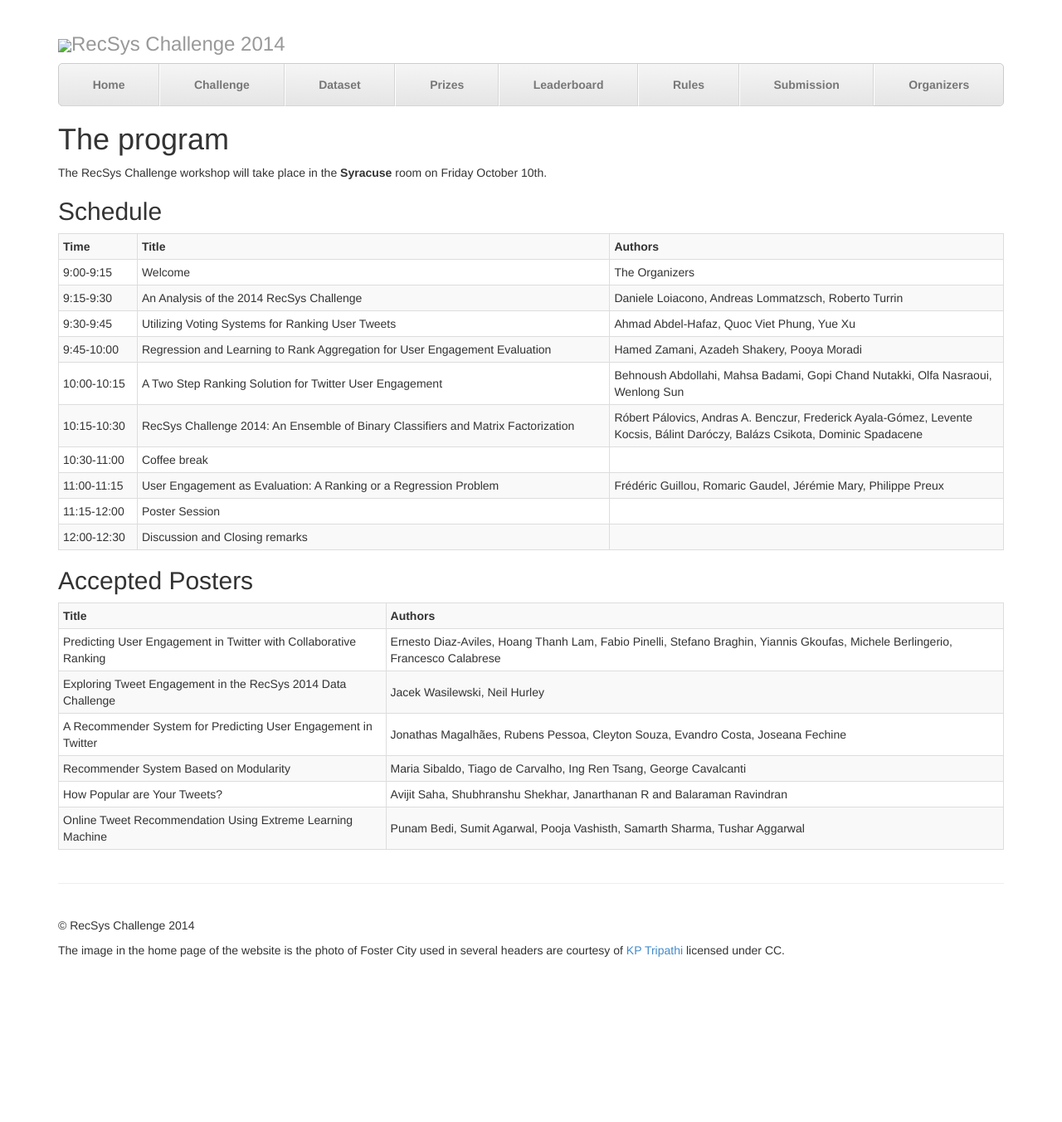
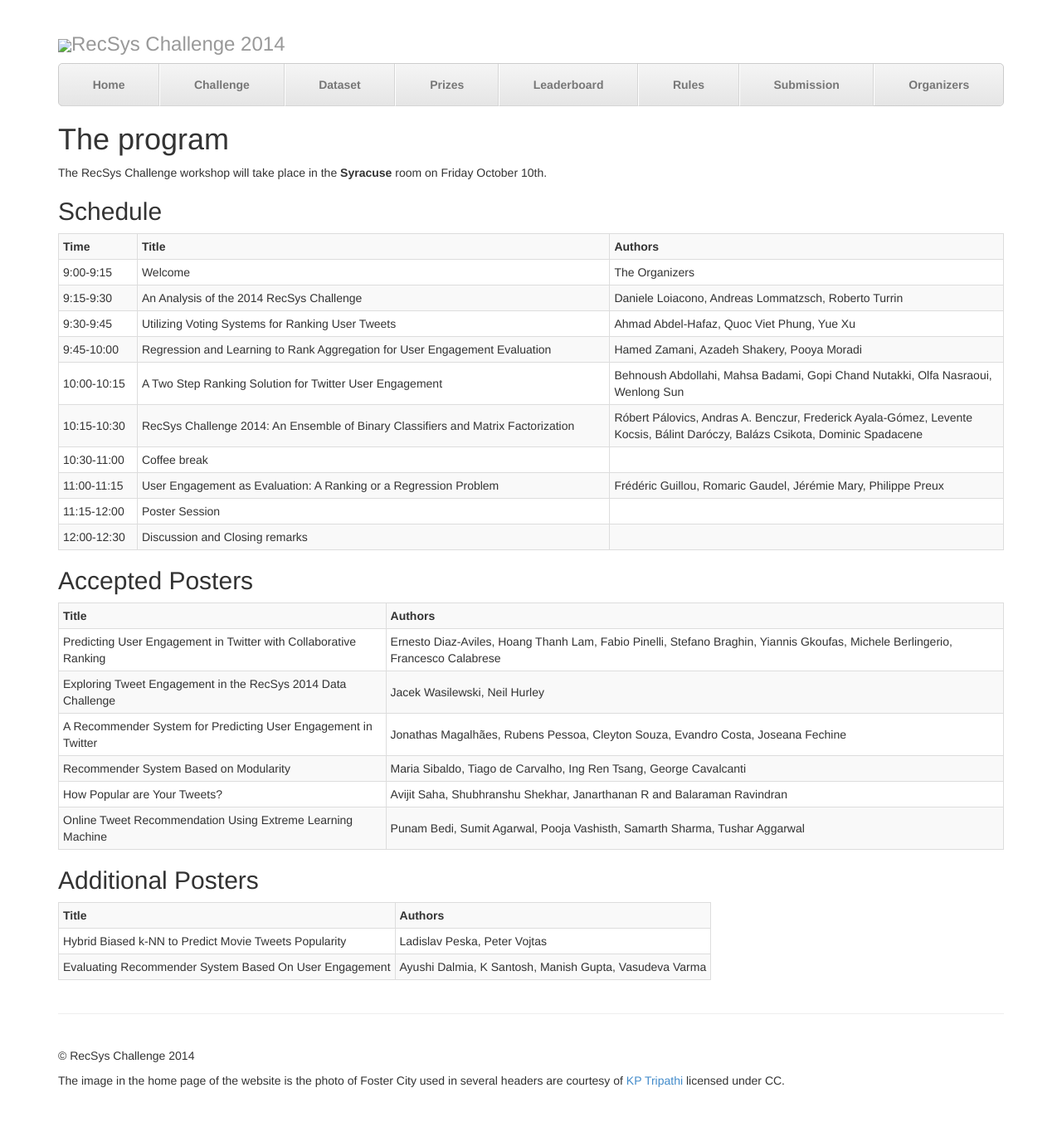
Before and after one commit to recsyschallenge/2014, a Jekyll site: the page built from program/temp.md, in a window 1280 px wide. Shown: the whole page at 83% size. Built offline with Jekyll 4.4.1, drawn with Linux system fonts in a browser that asks for light colours; Markdown is read by kramdown in place of the engine named in the settings; before the commit the page ends 1195 px from its top, so only the background shows below that.

Commit message:
Update temp.md

```diff
--- a/program/temp.md
+++ b/program/temp.md
@@ -100,3 +100,20 @@
         <td>Punam Bedi, Sumit Agarwal, Pooja Vashisth, Samarth Sharma, Tushar Aggarwal </td>
       </tr>
 </table>
+
+##Additional Posters
+
+<table class="table-bordered table-striped table-condensed">
+    <tr>
+        <th>Title</th>
+        <th>Authors</th>
+    </tr>
+      <tr>
+      <td>Hybrid Biased k-NN to Predict Movie Tweets Popularity</td>
+      <td>Ladislav Peska, Peter Vojtas</td>
+      </tr>
+       <tr>
+      <td>Evaluating Recommender System Based On User Engagement</td>
+      <td>Ayushi Dalmia, K Santosh, Manish Gupta, Vasudeva Varma</td>
+      </tr>
+</table>
```
